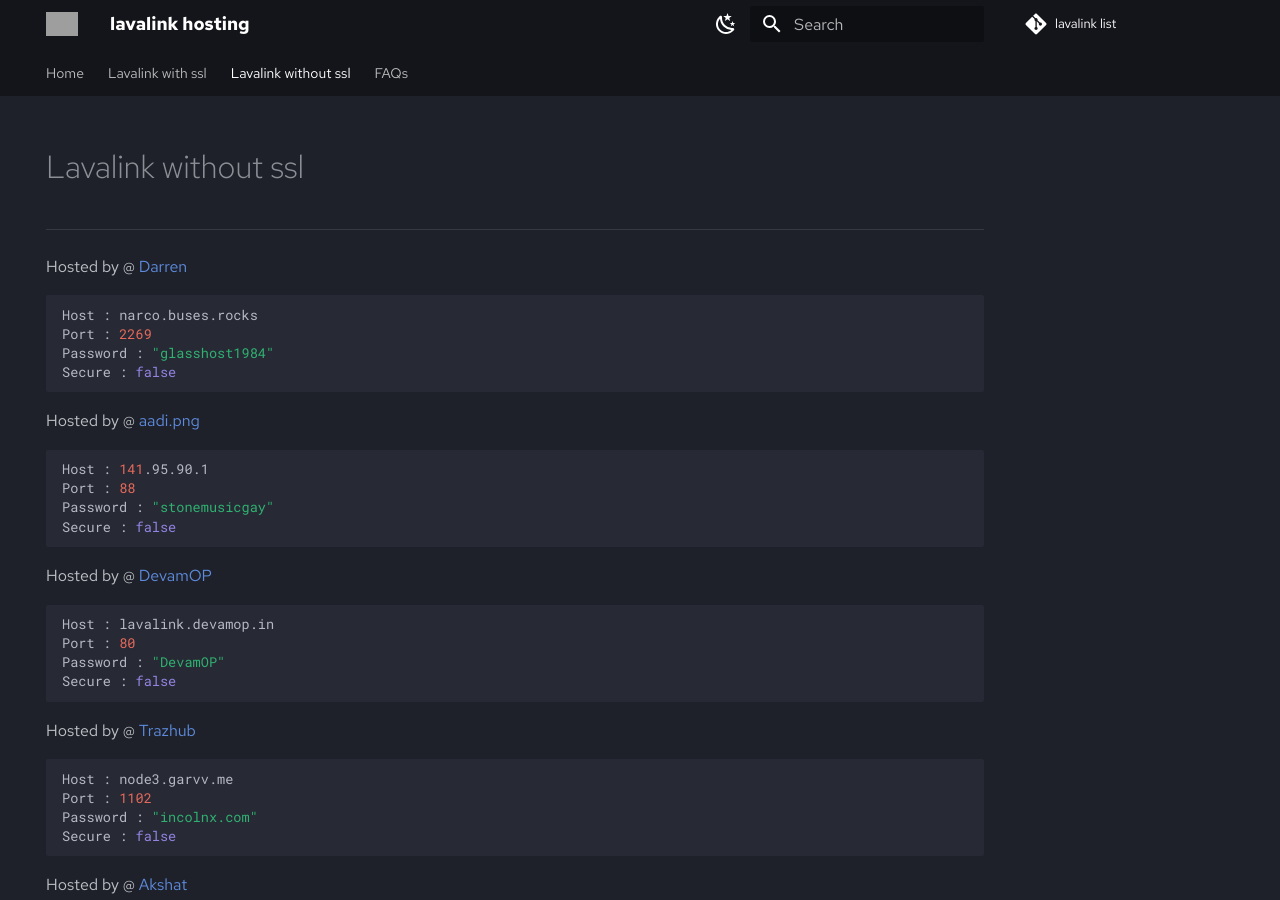
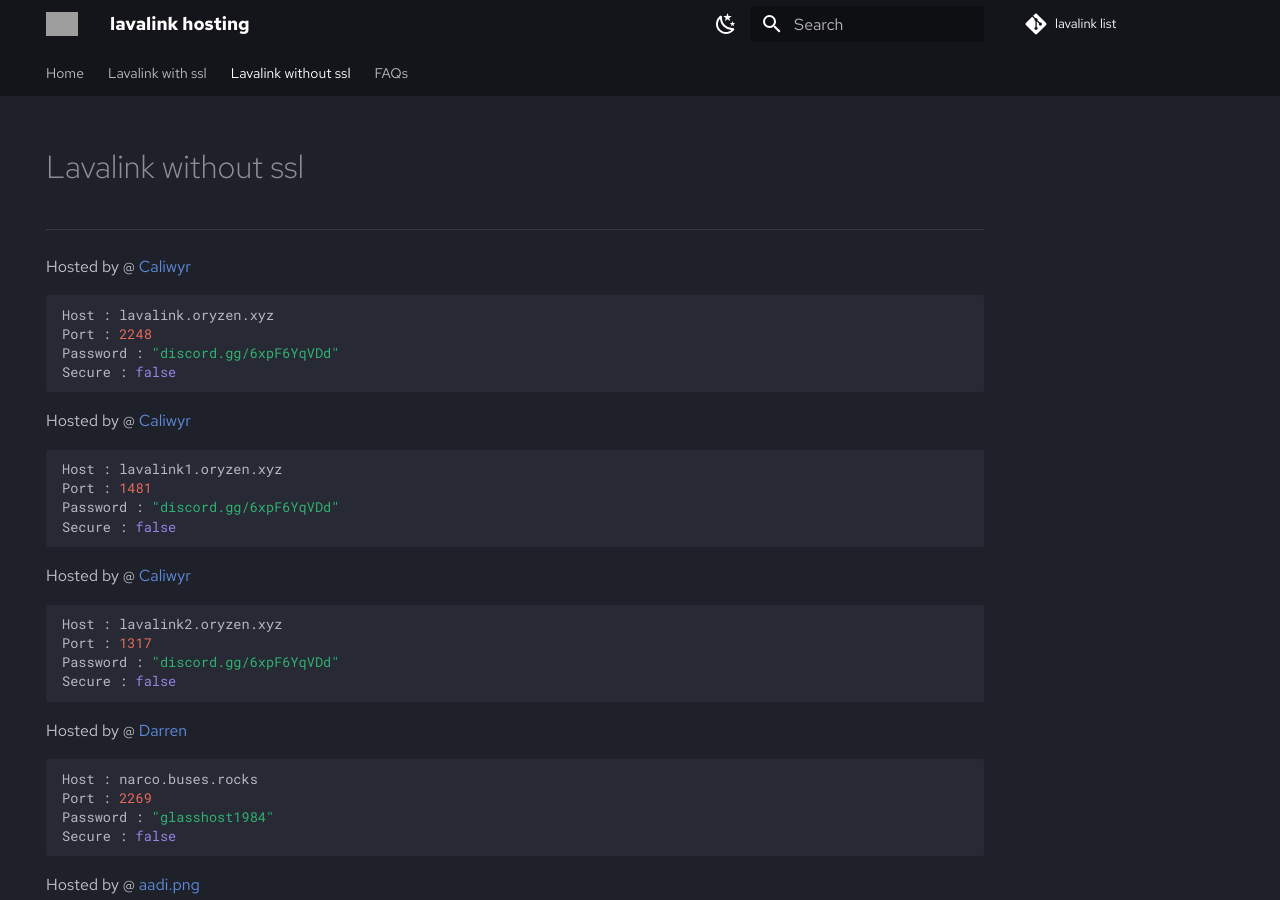
Before and after one commit to DarrenOfficial/lavalink-list, an MkDocs documentation site: the page built from docs/NoSSL/lavalink-without-ssl.md, in a window 1280 px wide and 900 px high. Built offline with MkDocs 1.6.1 and Material for MkDocs 9.7.7, drawn with Linux system fonts in a browser that asks for light colours; comment, search, counter and statistics services are not loaded; grey boxes are pictures that could not be loaded.

Commit message:
Readd (#339)
Remove unworking (Lavalink with ssl), adding lavalink without ssl

````diff
--- a/docs/NoSSL/lavalink-without-ssl.md
+++ b/docs/NoSSL/lavalink-without-ssl.md
@@ -7,6 +7,30 @@ description: Without SSL should work out of the box!
 <div data-ea-style="stickybox" class="dark horizontal" data-ea-publisher="darrennathanaelcom" data-ea-type="image"></div>
 
 ---
+Hosted by @ [Caliwyr](https://discord.gg/6xpF6YqVDd)
+```bash
+Host : lavalink.oryzen.xyz
+Port : 2248
+Password : "discord.gg/6xpF6YqVDd"
+Secure : false
+```
+
+Hosted by @ [Caliwyr](https://discord.gg/6xpF6YqVDd)
+```bash
+Host : lavalink1.oryzen.xyz
+Port : 1481
+Password : "discord.gg/6xpF6YqVDd"
+Secure : false
+```
+
+Hosted by @ [Caliwyr](https://discord.gg/6xpF6YqVDd)
+```bash
+Host : lavalink2.oryzen.xyz
+Port : 1317
+Password : "discord.gg/6xpF6YqVDd"
+Secure : false
+```
+
 Hosted by @ [Darren](https://open.spotify.com/track/4TuNI3WEMyLQAKRMJmcQdA)
 ```bash
 Host : narco.buses.rocks
````
Also changed, not shown: docs/SSL/lavalink-with-ssl.md (+0 -16 lines).
